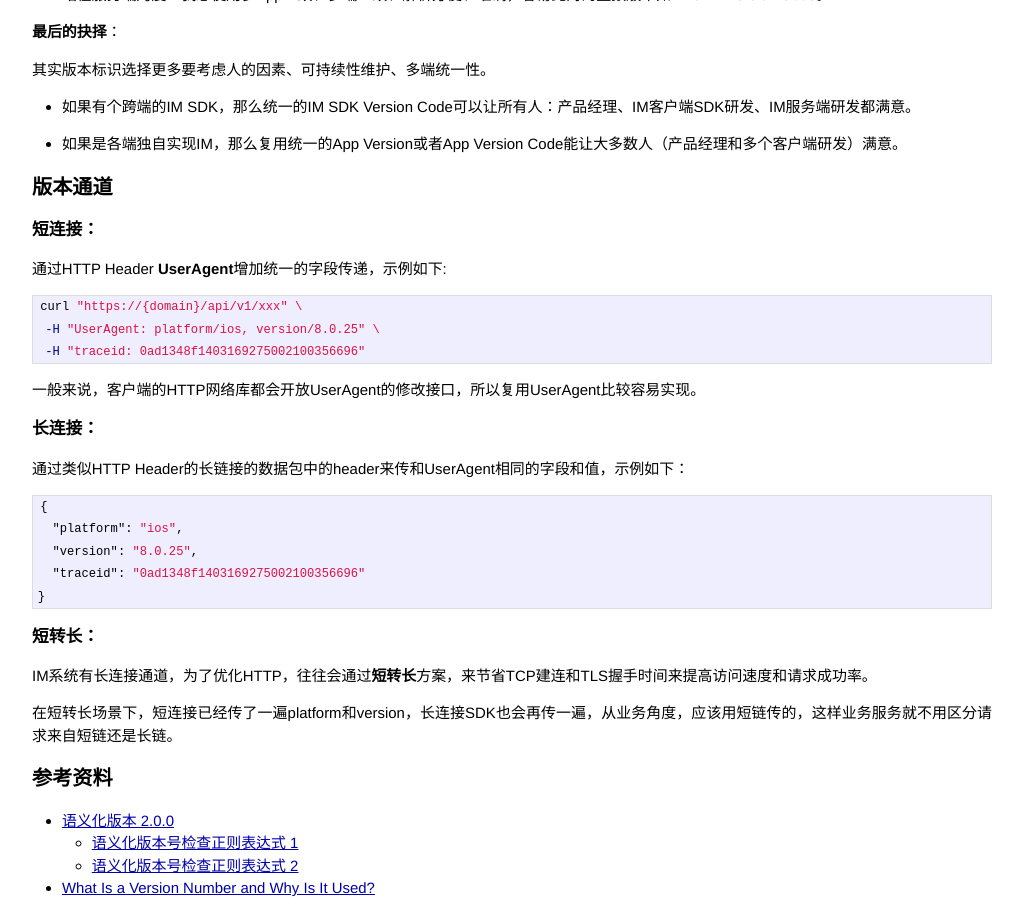
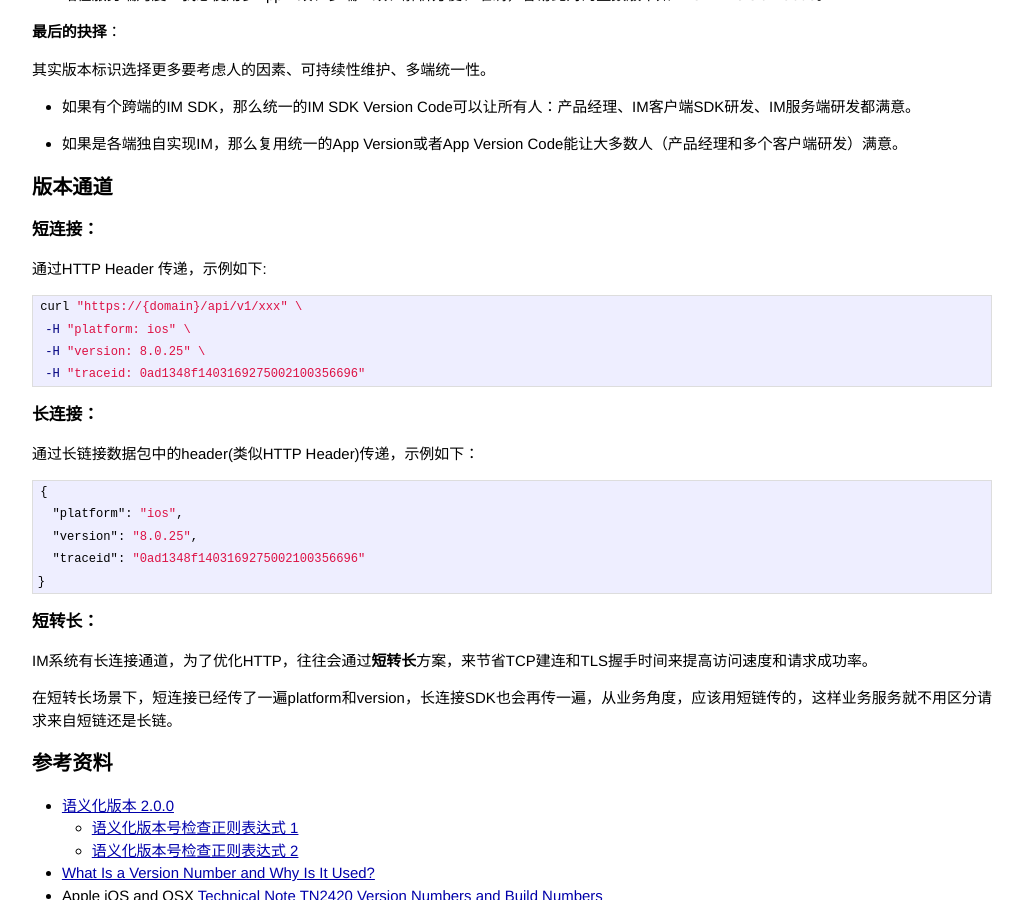
Before and after one commit to gongpengjun/gongpengjun.github.io, a Jekyll site: the page built from _posts/2022-08-17-im007-im-version-compatible.markdown, in a window 1280 px wide and 900 px high, scrolled down 1708 px. Shown: the whole window, without its empty margins (128-1151 px from the left). Built offline with Jekyll 4.4.1, drawn with Linux system fonts in a browser that asks for light colours.

Commit message:
use new key instead of UserAgent

````diff
--- a/_posts/2022-08-17-im007-im-version-compatible.markdown
+++ b/_posts/2022-08-17-im007-im-version-compatible.markdown
@@ -63,19 +63,18 @@ IM是端到端系统，也是以IM Server为中心的星型系统，一个IM系
 
 #### 短连接：
 
-通过HTTP Header **UserAgent**增加统一的字段传递，示例如下:
+通过HTTP Header 传递，示例如下:
 
 ```shell
 curl "https://{domain}/api/v1/xxx" \
- -H "UserAgent: platform/ios, version/8.0.25" \
+ -H "platform: ios" \
+ -H "version: 8.0.25" \
  -H "traceid: 0ad1348f1403169275002100356696"
 ```
 
-一般来说，客户端的HTTP网络库都会开放UserAgent的修改接口，所以复用UserAgent比较容易实现。
-
 #### 长连接：
 
-通过类似HTTP Header的长链接的数据包中的header来传和UserAgent相同的字段和值，示例如下：
+通过长链接数据包中的header(类似HTTP Header)传递，示例如下：
 
 ```json
 {
````
